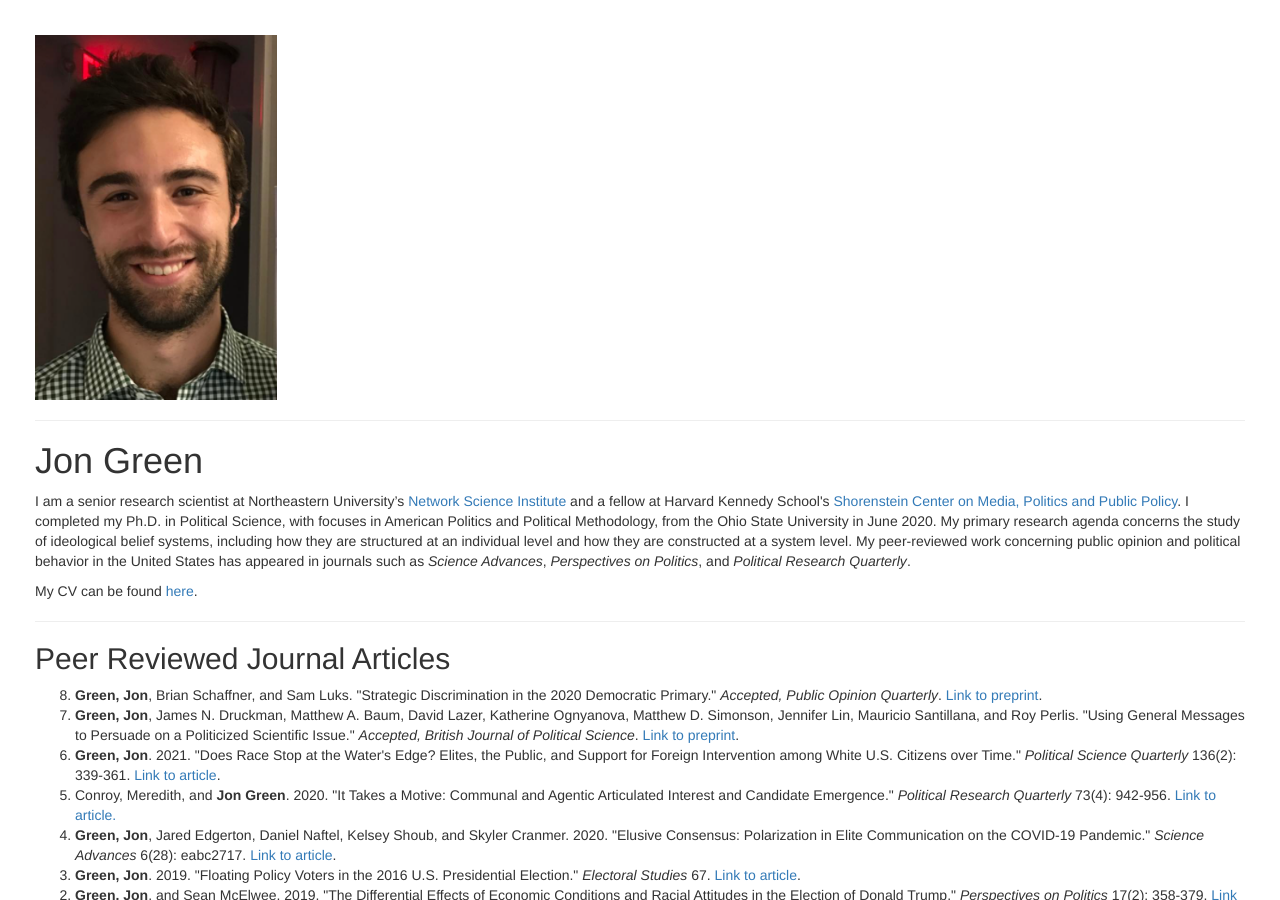
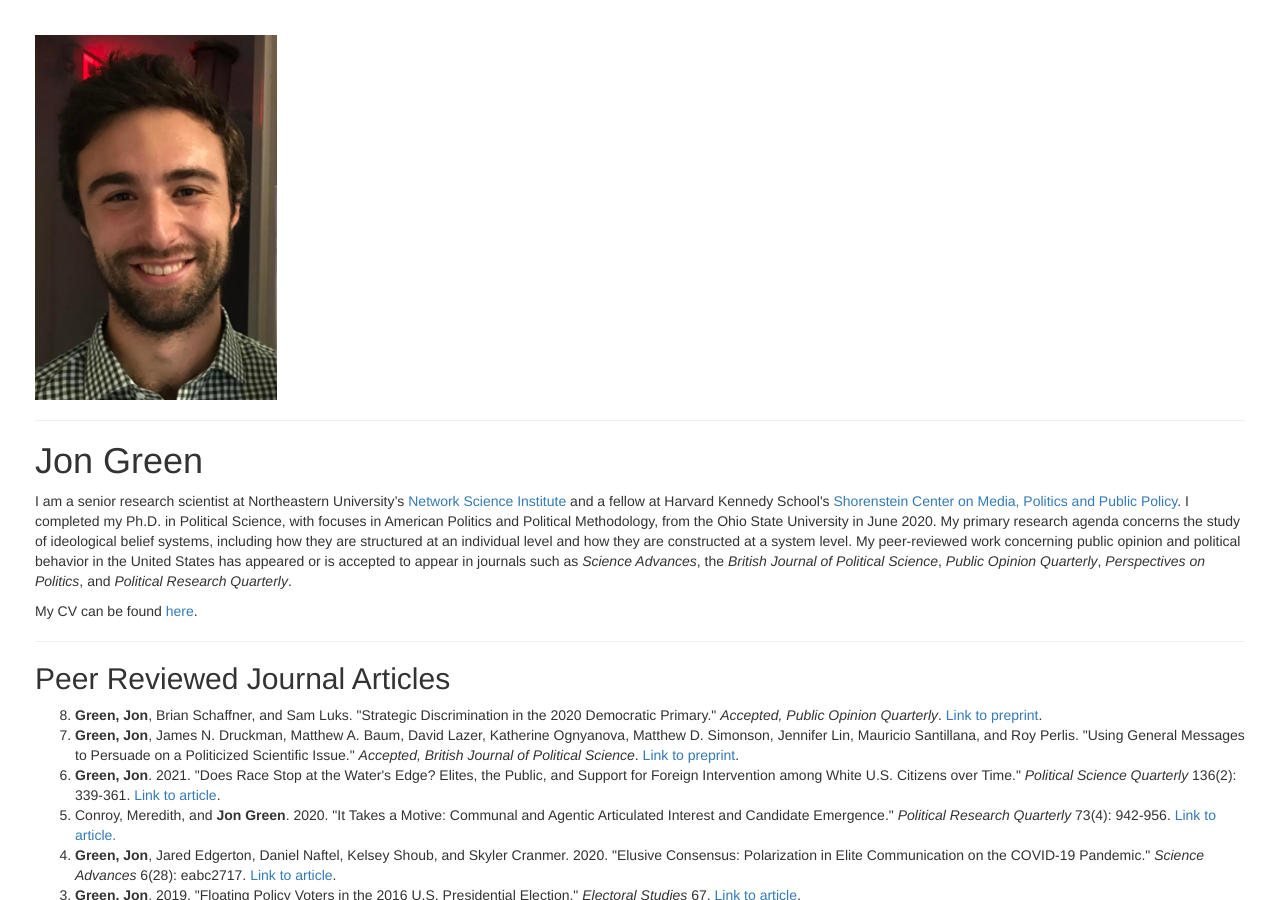
Before and after one commit to jgreen4919/jgreen4919.github.io, a Jekyll site: the page index.html, which Jekyll copies as it is, in a window 1280 px wide and 900 px high. Built offline with Jekyll 4.4.1, drawn with Linux system fonts in a browser that asks for light colours.

Commit message:
preamble

```diff
--- a/index.html
+++ b/index.html
@@ -27,7 +27,7 @@
   </header>
 
   <section>
-    <p>I am a senior research scientist at Northeastern University’s <a href="http://networkscienceinstitute.org">Network Science Institute</a> and a fellow at Harvard Kennedy School's <a href="https://shorensteincenter.org/">Shorenstein Center on Media, Politics and Public Policy</a>. I completed my Ph.D. in Political Science, with focuses in American Politics and Political Methodology, from the Ohio State University in June 2020. My primary research agenda concerns the study of ideological belief systems, including how they are structured at an individual level and how they are constructed at a system level. My peer-reviewed work concerning public opinion and political behavior in the United States has appeared in journals such as <i>Science Advances</i>, <i>Perspectives on Politics</i>, and <i>Political Research Quarterly</i>.
+    <p>I am a senior research scientist at Northeastern University’s <a href="http://networkscienceinstitute.org">Network Science Institute</a> and a fellow at Harvard Kennedy School's <a href="https://shorensteincenter.org/">Shorenstein Center on Media, Politics and Public Policy</a>. I completed my Ph.D. in Political Science, with focuses in American Politics and Political Methodology, from the Ohio State University in June 2020. My primary research agenda concerns the study of ideological belief systems, including how they are structured at an individual level and how they are constructed at a system level. My peer-reviewed work concerning public opinion and political behavior in the United States has appeared or is accepted to appear in journals such as <i>Science Advances</i>, the <i>British Journal of Political Science</i>, <i>Public Opinion Quarterly</i>, <i>Perspectives on Politics</i>, and <i>Political Research Quarterly</i>.
 
     <p>My CV can be found <a href="files/cv_current.pdf">here</a>.</p>
     <hr>
```
